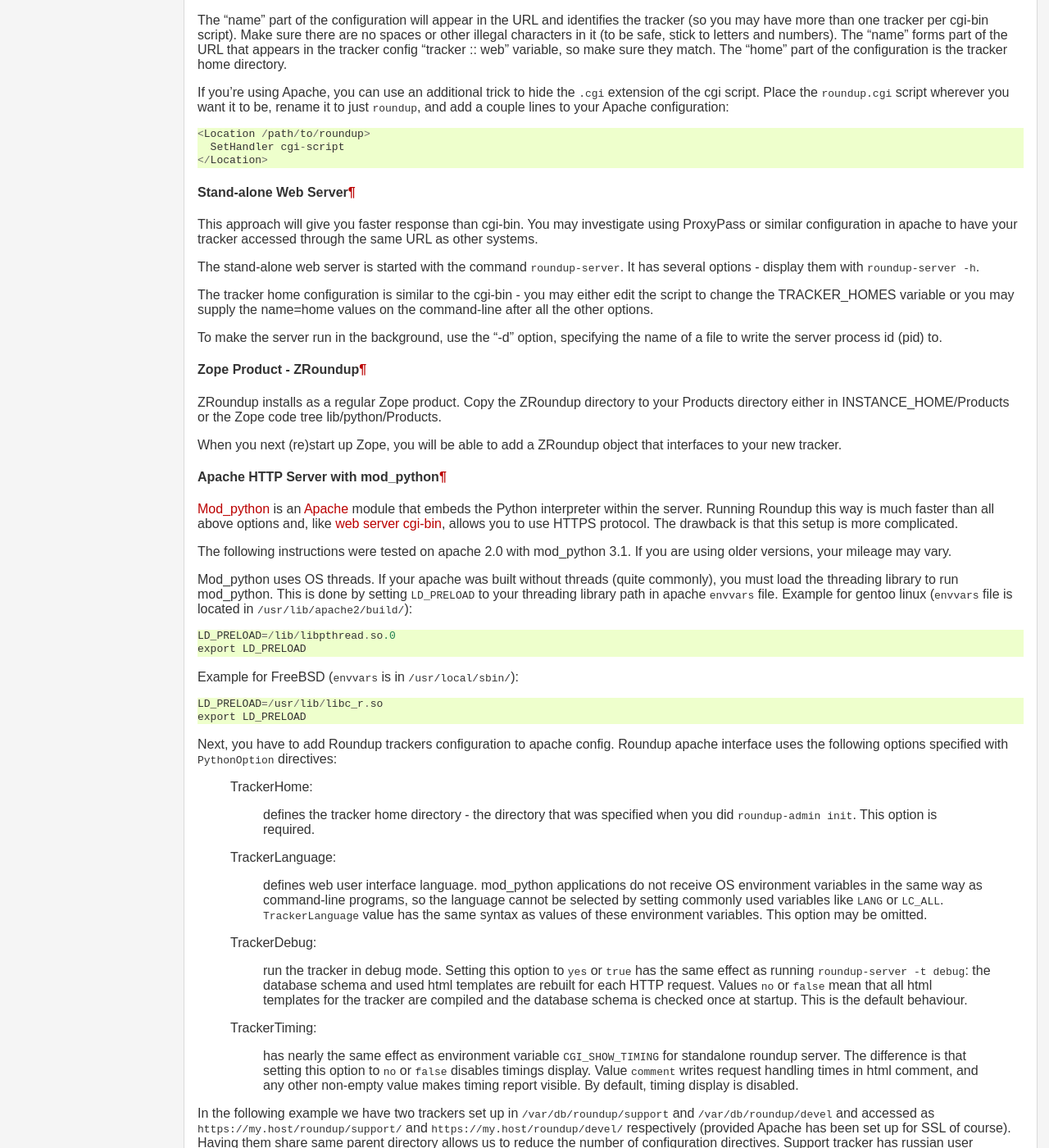
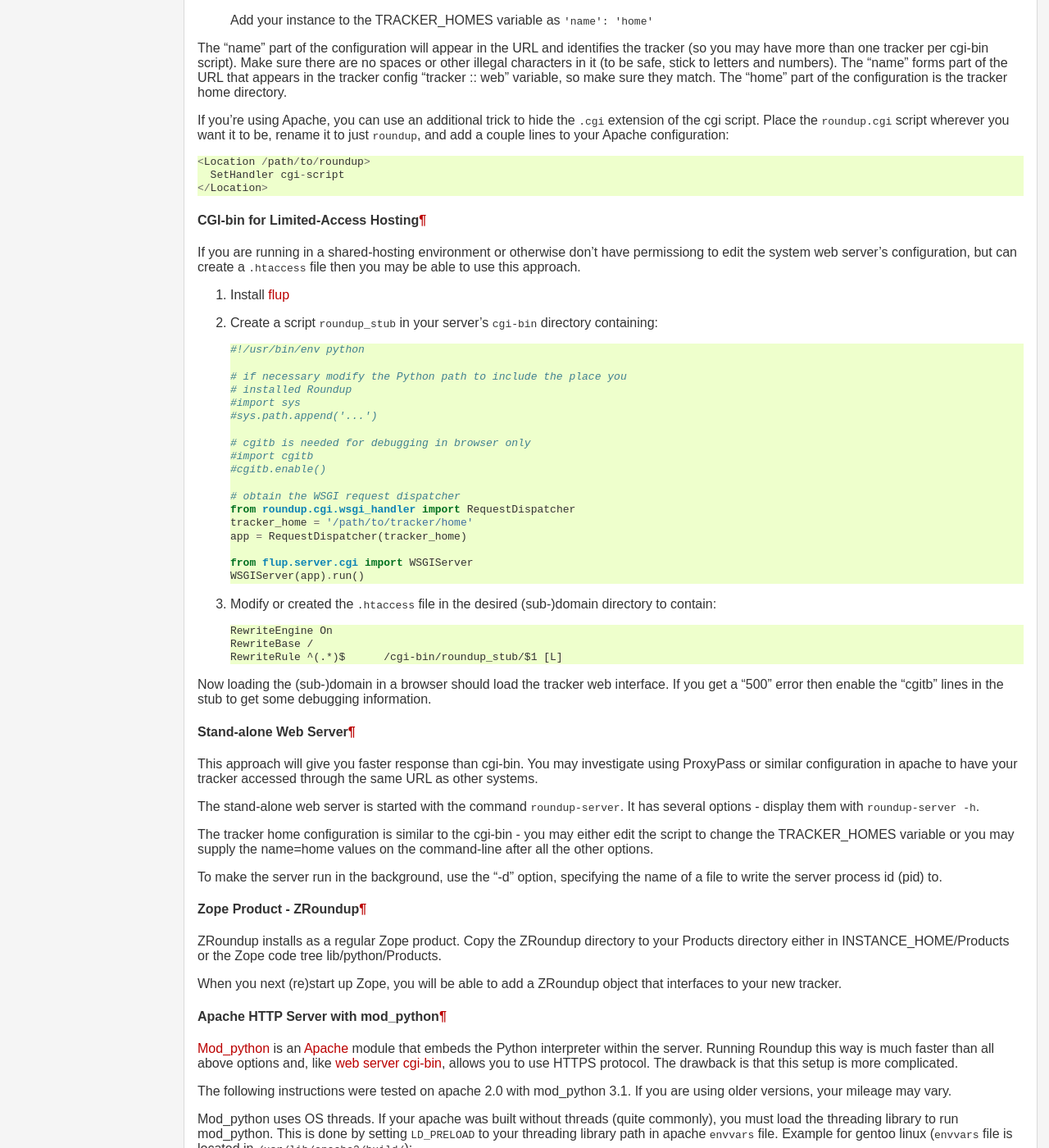
Before and after one commit to hemmecke/roundup-svn, a Sphinx documentation site: the page built from doc/installation.txt, in a window 1280 px wide and 1400 px high, scrolled down 5908 px. Shown: the whole window at 82% size. Built offline with Sphinx 7.4.7, drawn with Linux system fonts in a browser that asks for light colours; pages that are not in the unit, such as notebooks, are missing from menus; some of the changed text lies outside the part shown.

Commit message:
flup setup docs from Christian Glass
git-svn-id: https://svn.roundup-tracker.org/svnroot/roundup/roundup/trunk@4428 57a73879-2fb5-44c3-a270-3262357dd7e2

```diff
--- a/doc/acknowledgements.txt
+++ b/doc/acknowledgements.txt
@@ -42,6 +42,7 @@
 Ajit George,
 Frank Gibbons,
 Johannes Gijsbers,
+Christian Glass,
 Gus Gollings,
 Philipp Gortan,
 Dan Grassi,
--- a/doc/installation.txt
+++ b/doc/installation.txt
@@ -326,10 +326,11 @@
 There are five web interfaces to choose from:
 
 1. `web server cgi-bin`_
-2. `stand-alone web server`_
-3. `Zope product - ZRoundup`_
-4. `Apache HTTP Server with mod_python`_
-5. `WSGI handler`_
+2. `cgi-bin for limited-access hosting`_
+3. `stand-alone web server`_
+4. `Zope product - ZRoundup`_
+5. `Apache HTTP Server with mod_python`_
+6. `WSGI handler`_
 
 You may need to give the web server user permission to access the tracker home
 - see the `UNIX environment steps`_ for information. You may also need to
@@ -385,6 +386,48 @@
  <Location /path/to/roundup>
    SetHandler cgi-script
  </Location>
+
+
+CGI-bin for Limited-Access Hosting
+~~~~~~~~~~~~~~~~~~~~~~~~~~~~~~~~~~
+
+If you are running in a shared-hosting environment or otherwise don't have
+permissiong to edit the system web server's configuration, but can create a
+``.htaccess`` file then you may be able to use this approach.
+
+1. Install flup_
+2. Create a script ``roundup_stub`` in your server's ``cgi-bin`` directory
+   containing::
+
+    #!/usr/bin/env python
+
+    # if necessary modify the Python path to include the place you
+    # installed Roundup
+    #import sys
+    #sys.path.append('...')
+
+    # cgitb is needed for debugging in browser only
+    #import cgitb
+    #cgitb.enable()
+
+    # obtain the WSGI request dispatcher
+    from roundup.cgi.wsgi_handler import RequestDispatcher
+    tracker_home = '/path/to/tracker/home'
+    app = RequestDispatcher(tracker_home)
+
+    from flup.server.cgi import WSGIServer
+    WSGIServer(app).run()
+
+3. Modify or created the ``.htaccess`` file in the desired (sub-)domain
+   directory to contain::
+
+    RewriteEngine On
+    RewriteBase /
+    RewriteRule ^(.*)$      /cgi-bin/roundup_stub/$1 [L]
+
+Now loading the (sub-)domain in a browser should load the tracker web
+interface. If you get a "500" error then enable the "cgitb" lines in the
+stub to get some debugging information.
 
 
 Stand-alone Web Server
@@ -1034,6 +1077,7 @@
 .. _External hyperlink targets:
 
 .. _apache: http://httpd.apache.org/
+.. _flup: http://pypi.python.org/pypi/flup
 .. _mod_python: http://www.modpython.org/
 .. _MySQLdb: http://sourceforge.net/projects/mysql-python
 .. _Psycopg: http://initd.org/software/initd/psycopg
```
